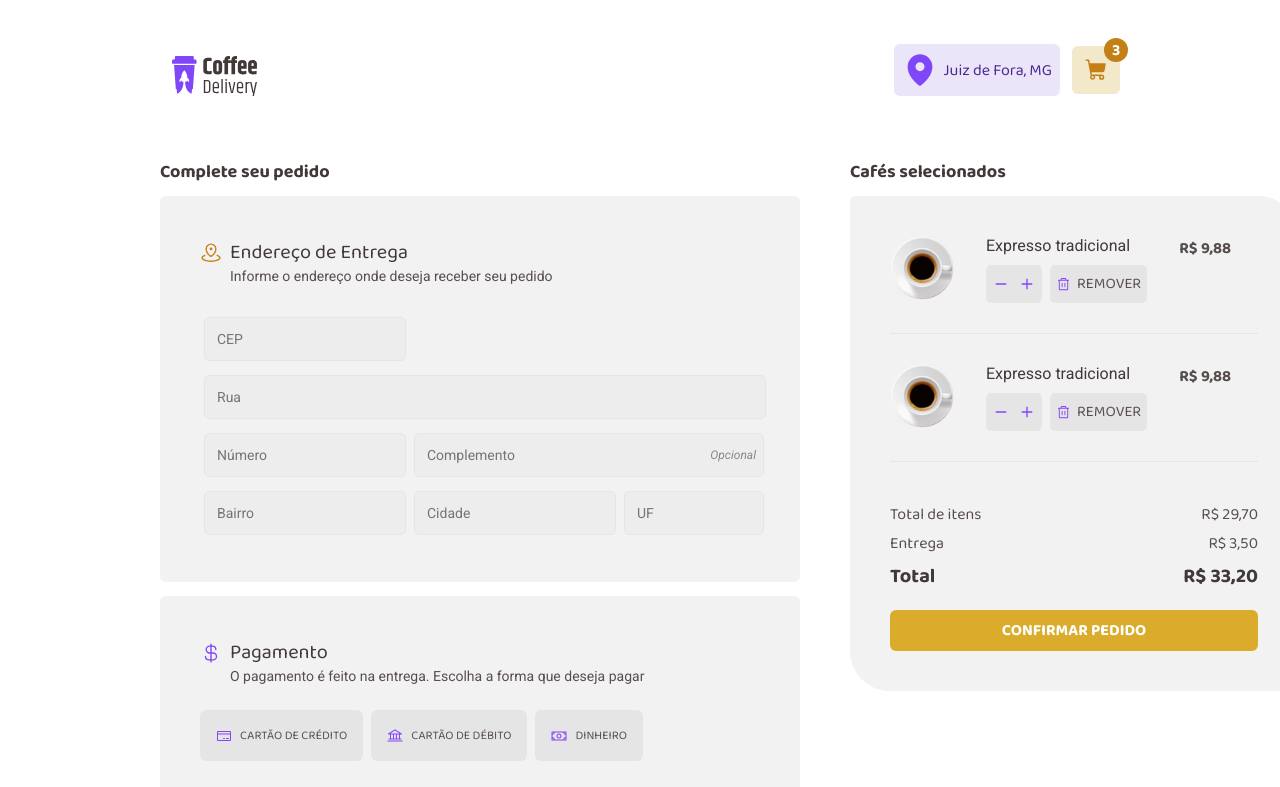
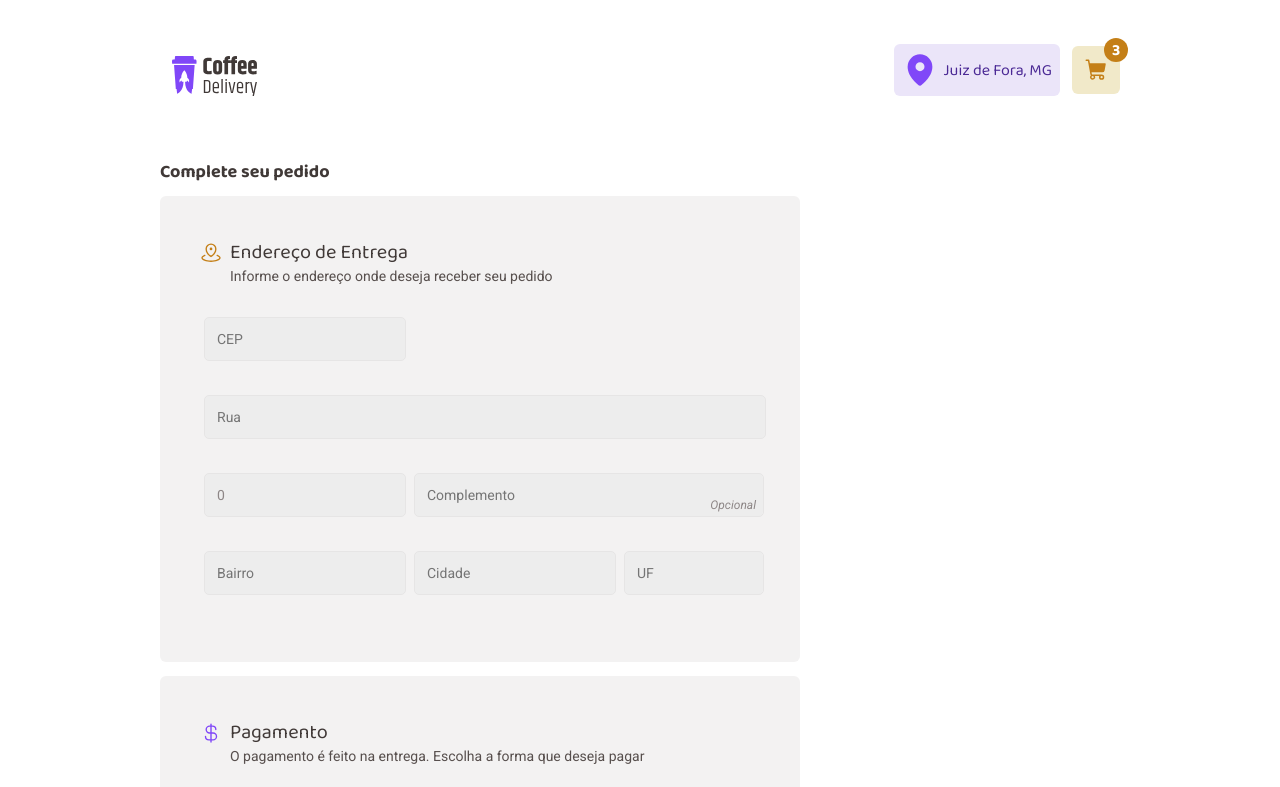
Before and after one commit to salesmiguelz/coffee-delivery-react, a React (Vite) app: page /checkout in a window 1280 px wide. Shown: the top 787 px of the page. Built offline with nearby package versions, Linux system fonts and the light colour scheme.

Commit message:
feat: starts implementing react hook forms

```diff
--- a/package.json
+++ b/package.json
@@ -10,11 +10,14 @@
     "preview": "vite preview"
   },
   "dependencies": {
+    "@hookform/resolvers": "^5.0.1",
     "@phosphor-icons/react": "^2.1.10",
     "react": "^19.1.0",
     "react-dom": "^19.1.0",
+    "react-hook-form": "^7.57.0",
     "react-router-dom": "^7.6.1",
-    "styled-components": "^6.1.18"
+    "styled-components": "^6.1.18",
+    "zod": "^3.25.51"
   },
   "devDependencies": {
     "@eslint/js": "^9.25.0",
--- a/src/pages/Checkout/components/Input/index.tsx
+++ b/src/pages/Checkout/components/Input/index.tsx
@@ -1,17 +1,35 @@
-import { Container, OptionalLabel, StyledInput } from "./styles";
+import { forwardRef, type HTMLInputTypeAttribute } from "react";
+import { Container, ErrorContainer, OptionalLabel, StyledInput } from "./styles";
 
 interface InputProps {
     size: 'XS' | 'S' | 'M' | 'L',
     placeholder: string,
-    optional?: boolean
+    optional?: boolean,
+    errors?: string,
+    type?: HTMLInputTypeAttribute
 }
 
-export function Input({ size, placeholder, optional }: InputProps) {
-    return (
-        <Container>
-            <StyledInput size={size} placeholder={placeholder} optional={optional} />
-            {optional && <OptionalLabel>Opcional</OptionalLabel>}
-        </Container>
-
-    )
-}
+export const Input = forwardRef<HTMLInputElement, InputProps>(
+    ({ size, placeholder, optional, errors, type, ...rest }, ref) => {
+        return (
+            <Container>
+                <StyledInput
+                    size={size}
+                    placeholder={placeholder}
+                    $optional={optional}
+                    type={type ?? 'text'}
+                    ref={ref}
+                    {...rest}
+                />
+                {optional && <OptionalLabel>Opcional</OptionalLabel>}
+                <ErrorContainer
+                    $errors={errors}
+                >
+                    <span>
+                        {errors}
+                    </span>
+                </ErrorContainer>
+            </Container>
+        );
+    }
+);
--- a/src/pages/Checkout/components/Input/styles.tsx
+++ b/src/pages/Checkout/components/Input/styles.tsx
@@ -1,15 +1,19 @@
 import styled from "styled-components";
 
 const InputSize = {
-    'XS': '138px',
-    'S': '200px',
-    'M': '348px',
-    'L': '560px',
+  'XS': '138px',
+  'S': '200px',
+  'M': '348px',
+  'L': '560px',
 }
 
 interface InputProps {
-    size: 'XS' | 'S' | 'M' | 'L',
-    optional?: boolean
+  size: 'XS' | 'S' | 'M' | 'L',
+  $optional?: boolean,
+}
+
+interface ErrorContainerProps {
+  $errors?: string
 }
 
 export const Container = styled.div`
@@ -50,3 +54,17 @@ export const OptionalLabel = styled.span`
   pointer-events: none;
   font-family: 'Roboto';
 `
+
+export const ErrorContainer = styled.div<ErrorContainerProps>`
+  height: 20px;
+  display: flex;
+  align-items: center;
+  justify-content: flex-start;
+  gap: 10px;
+  span {
+    margin-left: 8px;
+    align-self: center;
+    color: #FF3333;
+    visibility: ${props => props.$errors ? 'visible' : 'hidden'}
+  }
+`
--- a/src/pages/Checkout/index.tsx
+++ b/src/pages/Checkout/index.tsx
@@ -4,23 +4,57 @@ import { Subtitle } from "../Home/components/Banner/styles";
 import { Input } from "./components/Input";
 import { PaymentMethod } from "./components/PaymentMethod";
 import { SelectedProduct } from "./components/SelectedProduct";
-import { Link } from "react-router-dom";
-import { useState } from "react";
+import { zodResolver } from "@hookform/resolvers/zod";
+import { useForm } from "react-hook-form";
+import z from "zod";
+
+const newOrderFormValidationSchema = z.object({
+    zipcode: z.string().min(1, 'Informe o CEP'),
+    street: z.string().min(1, 'Insira o nome da rua'),
+    number: z.number().positive('Insira um número válido'),
+    complement: z.string().optional(),
+    neighborhood: z.string().min(1, 'Insira seu bairro'),
+    city: z.string().min(1, 'Insira sua cidade'),
+    uf: z.string().min(1, 'Insira seu estado').max(2),
+    paymentMethod: z.enum(['credit', 'debit', 'cash'])
+});
+
+export type NewOrderFormData = z.infer<typeof newOrderFormValidationSchema>;
 
 export function Checkout() {
-    const [selectedPaymentMethod, setSelectedPaymentMethod] = useState('');
+    const { register, setValue, watch, handleSubmit, formState: { errors } } = useForm<NewOrderFormData>({
+        resolver: zodResolver(newOrderFormValidationSchema),
+        defaultValues: {
+            zipcode: '',
+            street: '',
+            number: 0,
+            complement: '',
+            neighborhood: '',
+            city: '',
+            uf: '',
+            paymentMethod: 'credit'
+        }
+    });
 
+    const selectedPaymentMethod = watch("paymentMethod")
     function handleSetSelectedPaymentMethod(type: 'credit' | 'debit' | 'cash') {
-        setSelectedPaymentMethod(oldType => {
-            if (oldType === type) {
-                return '';
-            } else {
-                return type;
+        if (type !== selectedPaymentMethod) {
+            setValue("paymentMethod", type, {
+                shouldValidate: true,
+                shouldTouch: true
+            });
         }
-        })
     }
+
+    function handleNewOrderFormSubmit(data: NewOrderFormData) {
+        console.log("data", data);
+    }
+
     return (
         <Container>
+            <form onSubmit={handleSubmit(handleNewOrderFormSubmit, (errors: any) => {
+                console.log("form invalido", errors)
+            })}>
                 <FinishOrder>
                     <Title>Complete seu pedido</Title>
                     <DeliveryAddress>
@@ -36,13 +70,13 @@ export function Checkout() {
 
 
                         <DeliveryForm>
-                        <Input placeholder='CEP' size='S' />
-                        <Input placeholder='Rua' size='L' />
-                        <Input placeholder='Número' size='S' />
-                        <Input placeholder='Complemento' size='M' optional />
-                        <Input placeholder='Bairro' size='S' />
-                        <Input placeholder='Cidade' size='S' />
-                        <Input placeholder='UF' size='XS' />
+                            <Input placeholder='CEP' size='S' {...register('zipcode')} errors={errors?.zipcode?.message} />
+                            <Input placeholder='Rua' size='L' {...register('street')} errors={errors?.street?.message} />
+                            <Input placeholder='Número' size='S' {...register('number')} errors={errors?.number?.message} type={"number"} />
+                            <Input placeholder='Complemento' size='M' optional errors={errors?.complement?.message}{...register('complement')} />
+                            <Input placeholder='Bairro' size='S' errors={errors?.neighborhood?.message}{...register('neighborhood')} />
+                            <Input placeholder='Cidade' size='S' errors={errors?.city?.message} {...register('city')} />
+                            <Input placeholder='UF' size='XS' {...register('uf')} />
                         </DeliveryForm>
                     </DeliveryAddress>
 
@@ -95,14 +129,12 @@ export function Checkout() {
                                 <span>Total</span>
                                 <span>R$ 33,20</span>
                             </SummaryTotal>
-                        <Link to="/success" style={{
-                            all: "unset",
-                        }}>
-                            <ConfirmOrderButton>CONFIRMAR PEDIDO</ConfirmOrderButton>
-                        </Link>
+
+                            <ConfirmOrderButton type="submit">CONFIRMAR PEDIDO</ConfirmOrderButton>
                         </OrderSummary>
                     </OrderDetails>
                 </OrderDetailsContainer>
+            </form>
         </Container>
     )
 }
--- a/src/pages/Checkout/styles.tsx
+++ b/src/pages/Checkout/styles.tsx
@@ -57,7 +57,7 @@ export const DeliveryAddressIcon = styled.div`
 export const DeliveryAddressText = styled.div`
 `
 
-export const DeliveryForm = styled.form`
+export const DeliveryForm = styled.div`
     margin-top: 18px;
 `
 
@@ -140,7 +140,7 @@ export const SummaryTotal = styled(SummaryItem)`
   color: ${props => props.theme['base-subtitle']};
 `;
 
-export const ConfirmOrderButton = styled.div`
+export const ConfirmOrderButton = styled.button`
     background-color: ${props => props.theme['yellow']};
     color: ${props => props.theme['white']};
     display: flex;
@@ -155,6 +155,11 @@ export const ConfirmOrderButton = styled.div`
     margin-top: 14px;
 
     cursor: pointer;
+
+    width: 100%;
+
+    outline: none;
+    border: none;
 `
 
 export const StyledHr = styled.hr`
```
Also changed, not shown: 1 other file (tests, documents, lock files or other folders). Lines whose indentation alone changed are shown as unchanged.
